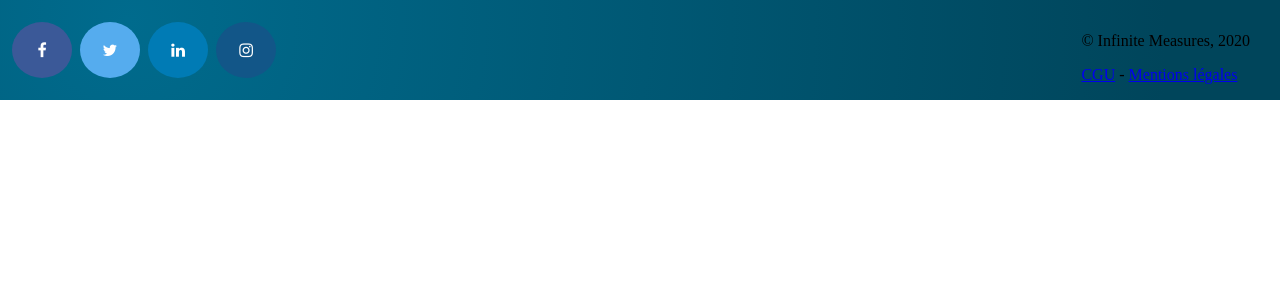
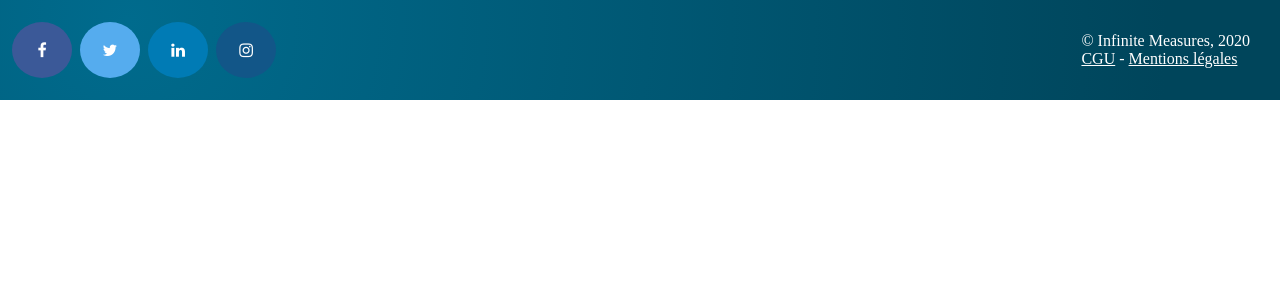
Before and after one commit to lecl10664/Programmation_Web, a PHP site: page /footer.html in a window 1280 px wide. Shown: the top 300 px of the page. Run offline with PHP 8.4, Linux system fonts and the light colour scheme.

Commit message:
update footer html et css

```diff
--- a/footer/footer.css
+++ b/footer/footer.css
@@ -57,7 +57,7 @@ a.linkFooter{
     color: white;
 }
 
-/*.button {
+.button {
     display: inline-block;
     border-radius: 4px;
     background-color: steelblue;
@@ -76,4 +76,4 @@ a.linkFooter{
     display: inline-block;
     position: relative;
     transition: 0.5s;
-}*/
+}
--- a/footer/footer.html
+++ b/footer/footer.html
@@ -18,10 +18,10 @@
             </div>
 
             <div class="txtFooter">
-                <p>
-                    © Infinite Measures, 2020 </p>
-                <a href="cgu.html">CGU</a> -
-                <a href="mentionslegales.php">Mentions légales</a>
+                <p class="copyright">© Infinite Measures, 2020 <br>
+                    <a class="linkFooter" href="cgu.html">CGU</a> -
+                    <a class="linkFooter" href="mentionslegales.html">Mentions légales</a>
+                </p>
             </div>
 
         </footer>
```
